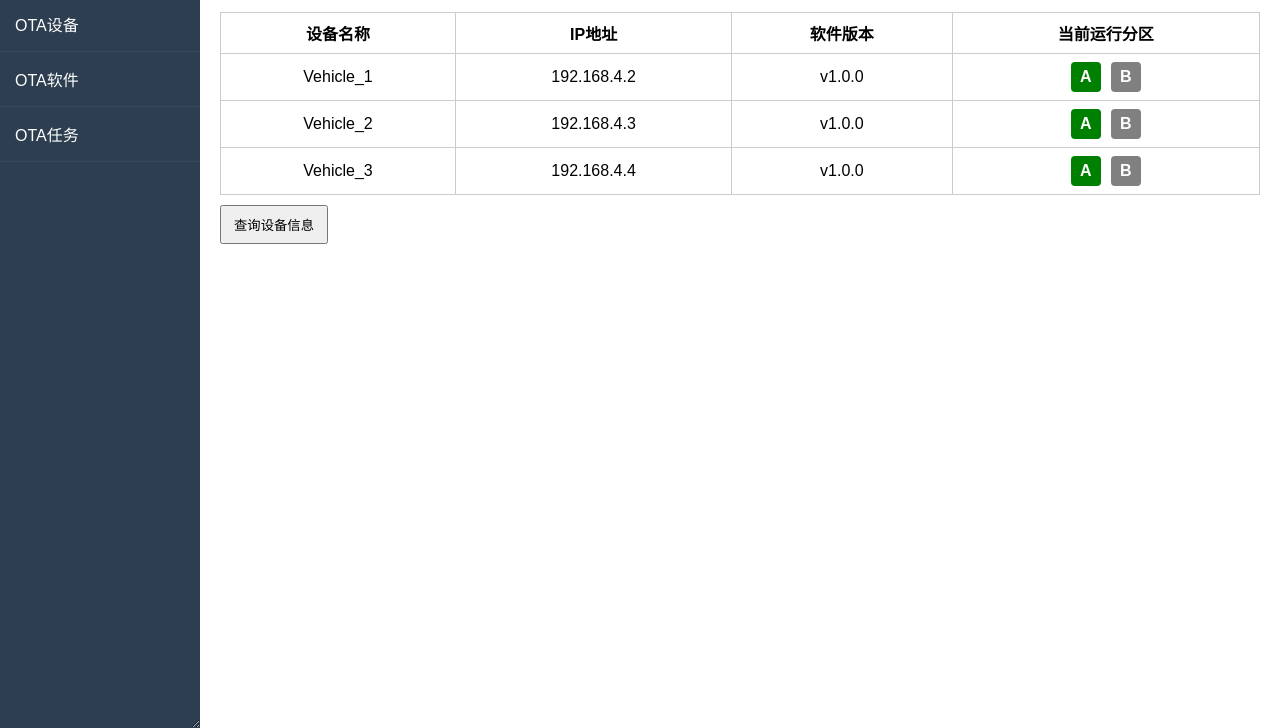
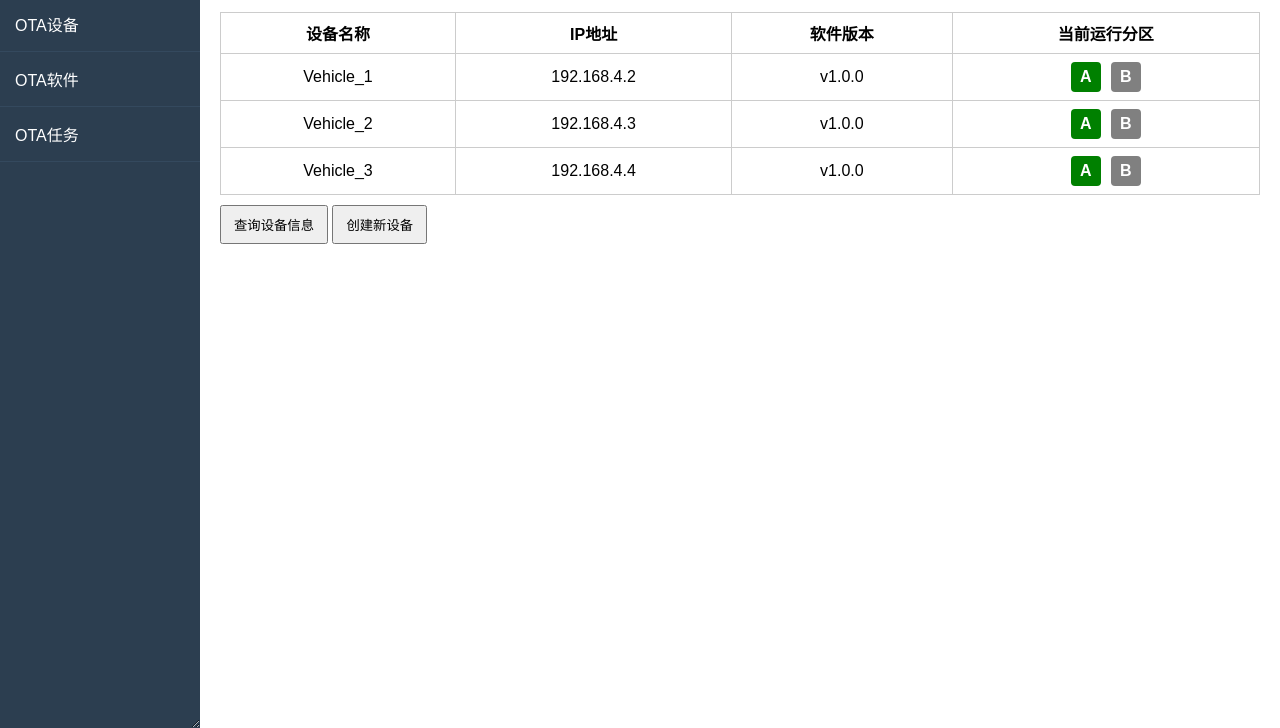
Before and after one commit to mmmmmmore/ota_server, a plain HTML site: page front/index.html in a window 1280 px wide. Shown: the part 72-800 px from the top of the page. Drawn offline with nearby package versions, Linux system fonts and the light colour scheme.

Commit message:
add new device button

```diff
--- a/front/index.html
+++ b/front/index.html
@@ -51,6 +51,7 @@
         </tbody>
       </table>
       <button onclick="queryDevices()">查询设备信息</button>
+      <button onclick="newDevices()">创建新设备</button>
     </div>
 
     <!-- OTA软件 -->
```
Also changed, not shown: ota_server.html (deleted).
